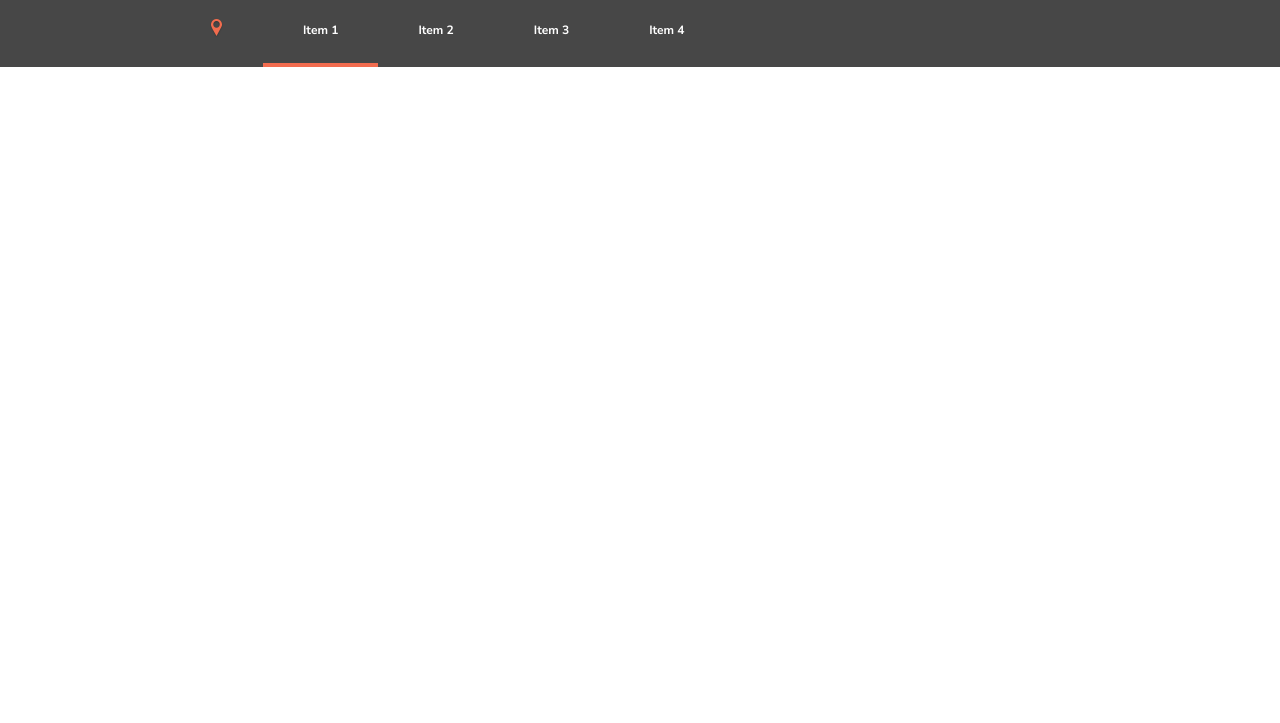
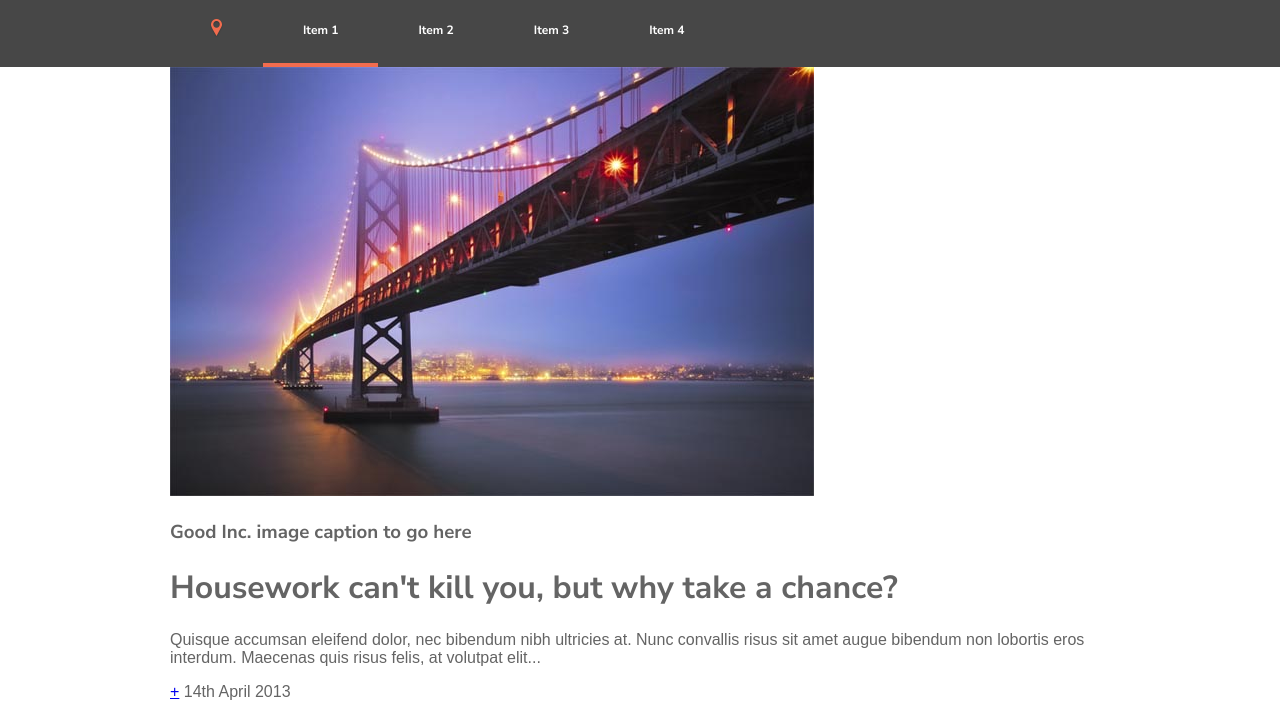
Before and after one commit to kokorirko/Goodinc, a plain HTML site: page index.html in a window 1280 px wide. Shown: the part 77-800 px from the top of the page. Drawn offline with Linux system fonts and the light colour scheme.

Commit message:
add header main

```diff
--- a/index.html
+++ b/index.html
@@ -38,5 +38,23 @@
         </nav>
       </div>
     </header>
+    <main>
+      <header class="container">
+          <div>
+            <img src="images/bridge.jpg" alt="bridge">
+            <h3>Good Inc. image caption to go here</h3>
+          </div>
+          <div>
+            <h1>Housework can't kill you, but why take a chance?</h1>
+            <p>
+              Quisque accumsan eleifend dolor, nec bibendum nibh ultricies at. Nunc convallis risus sit amet augue bibendum non lobortis eros interdum. Maecenas quis risus felis, at volutpat elit...
+            </p>
+            <div class="descriptionLink">
+              <a href="#" title="More">+</a>
+              <span>14th April 2013</span>
+            </div>
+          </div>
+      </header>
+    </main>
   </body>
 </html>
```
Also changed, not shown: 1 other file.
